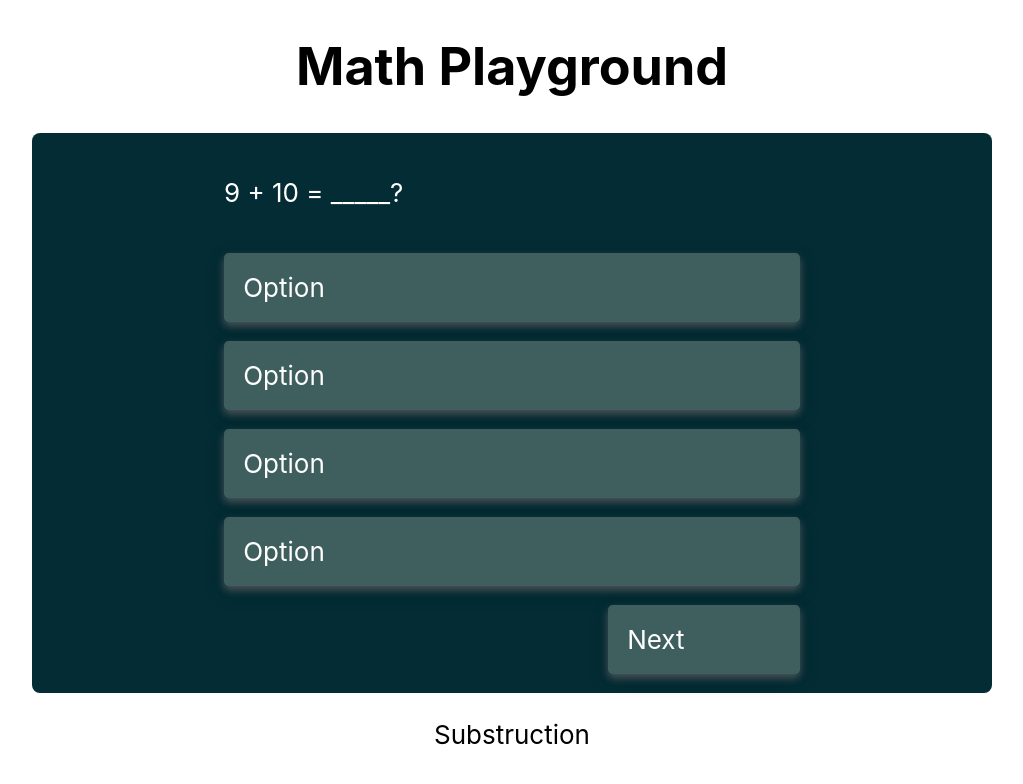
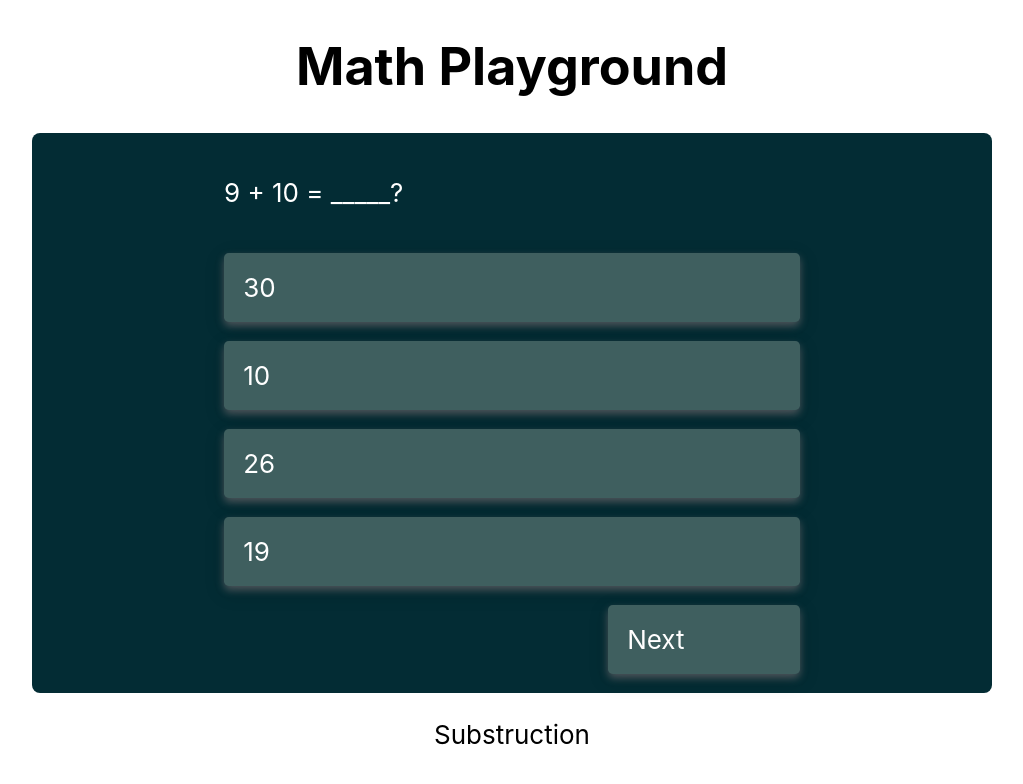
Before and after one commit to ryu9827/math-playground, a React (Create React App) app: page / in a window 1280 px wide. Shown: the top 784 px of the page, without its empty margins (128-1151 px from the left). Built offline with nearby package versions, Linux system fonts and the light colour scheme.

Commit message:
add options in addition component

```diff
--- a/src/components/Addition.js
+++ b/src/components/Addition.js
@@ -1,62 +1,40 @@
 import React from "react";
 import { connect } from "react-redux";
-import { updateResult } from "../store/actionsCreator";
-import { getOptions } from "./OptionsMethods";
 import QuestionDescription from "./Options/QuestionDescription";
 import Option from "./Options/Option";
 import Button from "./Button";
-import store from "../store/store";
-
-const mapDispatchToProps = dispatch => {
-  return {
-    refreshParams: () => dispatch(updateResult())
-  };
-};
+import { getOptions } from "./OptionsMethods";
 
 const mapStateToProps = state => ({
-  result: state.result
+  result: state.result,
+  first: state.first
 });
 
 class Addition extends React.Component {
   constructor(props) {
     super();
     this.state = {
-      options: [],
-      isCorrect: null
+      options: []
     };
   }
 
   componentWillMount() {
-    this.props.refreshParams();
-    console.log(this.props.result);
+    this.setState(() => ({ options: getOptions(this.props.result) }));
   }
 
-  // componentDidMount() {
-  //   console.log(store.getState());
-  //   console.log(this.props);
-  // this.setState(
-  //   () => getOptions(20),
-  //   () => {
-  //     console.log(this.state.options);
-  //   }
-  // );
-  // }
-
   render() {
+    console.log(this.state.options);
     return (
       <div className="container">
         <QuestionDescription />
-        <Option />
-        <Option />
-        <Option />
-        <Option />
+        <Option option={this.state.options[0]} />
+        <Option option={this.state.options[1]} />
+        <Option option={this.state.options[2]} />
+        <Option option={this.state.options[3]} />
         <Button />
       </div>
     );
   }
 }
 
-export default connect(
-  mapStateToProps,
-  mapDispatchToProps
-)(Addition);
+export default connect(mapStateToProps)(Addition);
--- a/src/components/Options/Option.js
+++ b/src/components/Options/Option.js
@@ -1,7 +1,8 @@
 import React from "react";
 
-const Option = () => {
-  return <div className="option">Option</div>;
+const Option = props => {
+  const { option } = props;
+  return <div className="option">{option}</div>;
 };
 
 export default Option;
--- a/src/components/OptionsMethods.js
+++ b/src/components/OptionsMethods.js
@@ -3,7 +3,6 @@ const randomNum = () => {
 };
 
 const mixOptions = options => {
-  console.log(options);
   const newArray = [];
   const length = options.length;
   let indexArray = []; // get an array of [ 0, length]
--- a/src/store/Action_Constant.js
+++ b/src/store/Action_Constant.js
@@ -1,7 +1,9 @@
 const C = {
   CHOOSE_ANSWER: "CHOOSE_ANSWER", //change isCorrect
   NEXT_QUESTION: "NEXT_QUESTION", //change first, second, isCorrect and 4 options
-  UPDATE_RESULT: "UPDATE_RESULT" //change result
+  UPDATE_ISCORRECT: "UPDATE_ISCORRECT", //change result
+  CORRECT_INCREASE: "CORRECT_INCREASE",
+  WRONG_INCREASE: "WRONG_INCREASE"
 };
 
 export default C;
--- a/src/store/actionsCreator.js
+++ b/src/store/actionsCreator.js
@@ -6,14 +6,16 @@ export const chooseAnswer = choosedOption => {
 };
 
 export const nextQuestion = () => {
-  return {
+  const next = {
     first: randomNum(),
     second: randomNum(),
     type: C.NEXT_QUESTION
   };
+  next.result = next.first + next.second;
+  return next;
 };
 
-export const updateResult = (first, second) => {
+export const updateIsCorrect = (first, second) => {
   return {
     result: first + second,
     type: C.UPDATE_RESULT
--- a/src/store/store.js
+++ b/src/store/store.js
@@ -5,9 +5,9 @@ import { randomNum } from "../components/OptionsMethods";
 const initialState = {
   first: randomNum(),
   second: randomNum(),
-  result: null,
   isCorrect: null
 };
+initialState.result = initialState.first + initialState.second;
 
 const store = createStore(reducer, initialState);
 window.store = store;
```
